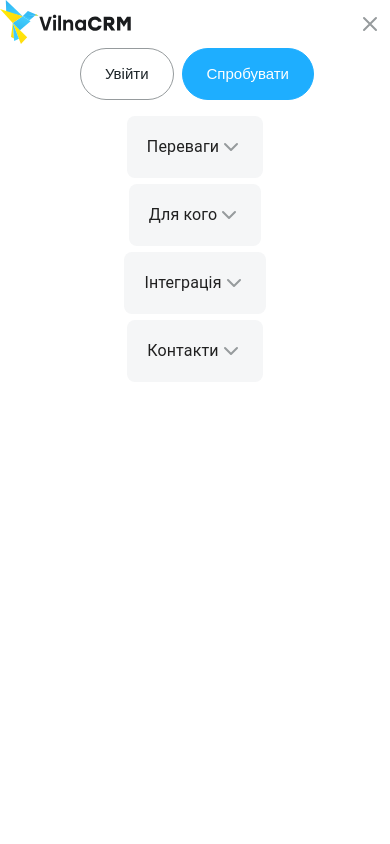
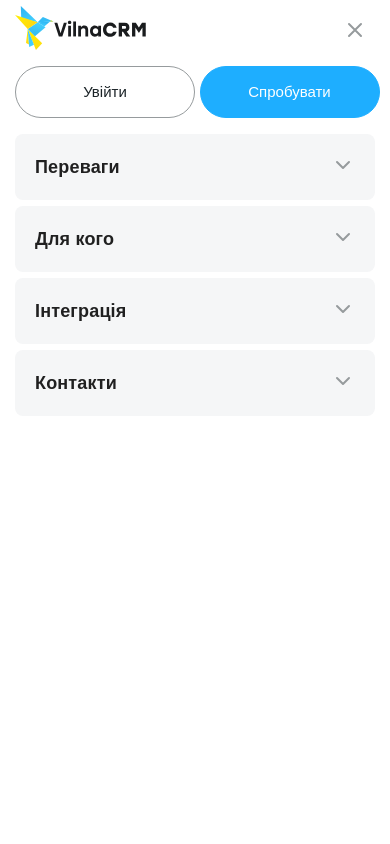
Before and after one commit to VilnaCRM-Org/user-service, a Next.js app: page / in a window 390 px wide. Both pictures are taken after a click on the button "menu". Shown: the top 844 px of the page. Built offline with nearby package versions, Linux system fonts and the light colour scheme.

Commit message:
feat(#5): the width of links in drawer is fixed, buttons' width in drawer fixed

```diff
--- a/src/components/ui/Button/Button.tsx
+++ b/src/components/ui/Button/Button.tsx
@@ -1,4 +1,4 @@
-import React, { useState } from 'react';
+import React, { CSSProperties, useState } from 'react';
 import { ButtonProps } from '@mui/material';
 
 const DEFAULT_BUTTON_BORDER_RADIUS = '5.7rem';
@@ -41,7 +41,9 @@ interface IButtonProps extends ButtonProps {
   buttonSize?: 'big' | 'medium';
   isDisabled?: boolean;
   className?: string;
+  fullWidth?: boolean;
   onClick: () => void;
+  style?: CSSProperties;
 }
 
 export function Button({
@@ -50,6 +52,8 @@ export function Button({
                          isDisabled = false,
                          buttonSize = 'medium',
                          onClick,
+                         fullWidth,
+                         style,
                          ...props
                        }: IButtonProps) {
   const [isHovered, setIsHovered] = useState(false);
@@ -60,6 +64,7 @@ export function Button({
 
   // if by default custom variant is light blue, apply default styles
   let buttonStyle: React.CSSProperties = {
+    width: fullWidth ? '100%' : 'auto',
     backgroundColor: ButtonBackgroundEnum.DEFAULT_BLUE,
     borderRadius: DEFAULT_BUTTON_BORDER_RADIUS,
     padding: buttonSize === 'medium' ? '16px 24px' : '20px 30px',
@@ -71,6 +76,7 @@ export function Button({
     color: '#FFFFFF',
     outline: 'none',
     border: `1px solid ${ButtonBorderColorEnum.DEFAULT}`,
+    ...style,
   };
 
   let hoverStyle: React.CSSProperties = {
--- a/src/features/landing/components/Header/HeaderDrawerActionButtons/HeaderDrawerActionButtons.tsx
+++ b/src/features/landing/components/Header/HeaderDrawerActionButtons/HeaderDrawerActionButtons.tsx
@@ -10,21 +10,29 @@ interface IHeaderDrawerActionButtonsProps {
 }
 
 export function HeaderDrawerActionButtons({
-                                      onSignInButtonClick,
-                                      onTryItOutButtonClick,
-                                    }: IHeaderDrawerActionButtonsProps) {
+                                            onSignInButtonClick,
+                                            onTryItOutButtonClick,
+                                          }: IHeaderDrawerActionButtonsProps) {
   const { t } = useTranslation();
 
   return (
-    <Grid container gap={'8px'} justifyContent={'flex-end'} flexGrow={0}
-          sx={{ maxWidth: '238px', md: { display: 'none' }, marginBottom: '16px'}}>
-      <Grid item>
-        <Button customVariant={'transparent-white'} onClick={onSignInButtonClick}>
+    <Grid container justifyContent={'space-between'} flexGrow={0}
+          sx={{
+            display: 'flex',
+            width: '100%',
+            maxWidth: '100%',
+            md: { display: 'none' },
+            marginBottom: '16px',
+          }}>
+      <Grid item xs={6} sm={6}>
+        <Button customVariant={'transparent-white'} onClick={onSignInButtonClick}
+                fullWidth style={{ marginRight: '4.5px' }}>
           {t('Увійти')}
         </Button>
       </Grid>
-      <Grid item>
-        <Button customVariant={'light-blue'} onClick={onTryItOutButtonClick}>
+      <Grid item xs={6} sm={6}>
+        <Button customVariant={'light-blue'} onClick={onTryItOutButtonClick}
+                fullWidth style={{ marginLeft: '4.5px' }}>
           {t('Спробувати')}
         </Button>
       </Grid>
--- a/src/features/landing/components/Header/HeaderDrawerMenu/HeaderDrawerMenu.tsx
+++ b/src/features/landing/components/Header/HeaderDrawerMenu/HeaderDrawerMenu.tsx
@@ -44,21 +44,22 @@ export function HeaderDrawerMenu({
               flexDirection: 'column',
               justifyContent: 'space-between',
               alignItems: 'center',
+              padding: '6px 15px 24px 15px',
             }}>
         <HeaderTopContentInMobileView onSignInButtonClick={onSignInButtonClick}
                                       onTryItOutButtonClick={onTryItOutButtonClick}
                                       onMobileViewDrawerClose={onToggleDrawer} />
 
-        <Grid item>
+        <Grid item sx={{ width: '100%' }}>
           <HeaderMobileLink href='/' linkNameText='Переваги' onClick={onToggleDrawer} />
         </Grid>
-        <Grid item>
+        <Grid item sx={{ width: '100%' }}>
           <HeaderMobileLink href='/' linkNameText='Для кого' onClick={onToggleDrawer} />
         </Grid>
-        <Grid item>
+        <Grid item sx={{ width: '100%' }}>
           <HeaderMobileLink href='/' linkNameText='Інтеграція' onClick={onToggleDrawer} />
         </Grid>
-        <Grid item>
+        <Grid item sx={{ width: '100%' }}>
           <HeaderMobileLink href='/' linkNameText='Контакти' onClick={onToggleDrawer} />
         </Grid>
       </Grid>
--- a/src/features/landing/components/Header/HeaderMobileLink/HeaderMobileLink.tsx
+++ b/src/features/landing/components/Header/HeaderMobileLink/HeaderMobileLink.tsx
@@ -12,23 +12,35 @@ interface IHeaderMobileLinkProps extends LinkProps {
 const headerMobileLinkStyle: React.CSSProperties = {
   display: 'inline-block',
   marginBottom: '6px',
+  width: '100%',
 };
 
 const innerLinkContainerStyle: React.CSSProperties = {
   display: 'flex',
   justifyContent: 'space-between',
+  alignItems: 'center',
   borderRadius: '8px',
   background: '#F5F6F7',
   width: '100%',
+  padding: '19px 20px',
+};
+
+const typographyLinkStyles: React.CSSProperties = {
+  fontFamily: 'inherit',
+  fontSize: '18px',
+  fontStyle: 'normal',
+  fontWeight: '600',
+  lineHeight: 'normal',
 };
 
 export function HeaderMobileLink({ href, linkNameText }: IHeaderMobileLinkProps) {
   return (
     <CustomLink href={href} style={headerMobileLinkStyle}>
-      <Grid container
-            sx={innerLinkContainerStyle}>
-        <Grid item sx={{ display: 'flex', width: '100%', padding: '19px 20px' }}>
-          <Typography>{linkNameText}</Typography>
+      <Grid container sx={innerLinkContainerStyle}>
+        <Grid item>
+          <Typography sx={typographyLinkStyles}>{linkNameText}</Typography>
+        </Grid>
+        <Grid item>
           <ArrowDownIcon />
         </Grid>
       </Grid>
--- a/src/features/landing/components/Header/HeaderTopContentInMobileView/HeaderTopContentInMobileView.tsx
+++ b/src/features/landing/components/Header/HeaderTopContentInMobileView/HeaderTopContentInMobileView.tsx
@@ -35,6 +35,7 @@ export function HeaderTopContentInMobileView({
               display: 'flex',
               justifyContent: 'space-between',
               alignItems: 'center',
+              marginBottom: '12px',
             }}>
         <CustomLink href={'/'}
                     style={logoStyle}>
```
